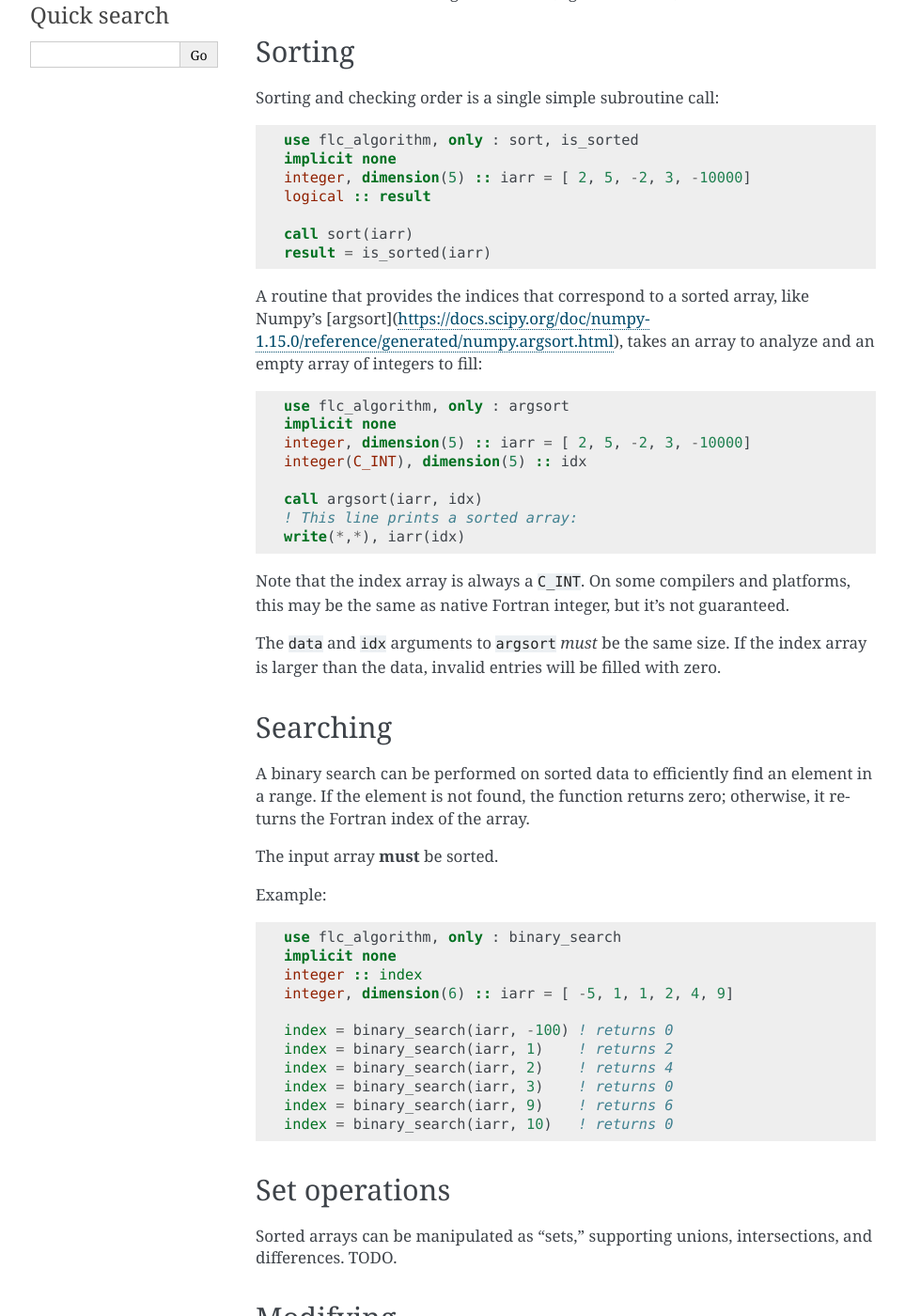
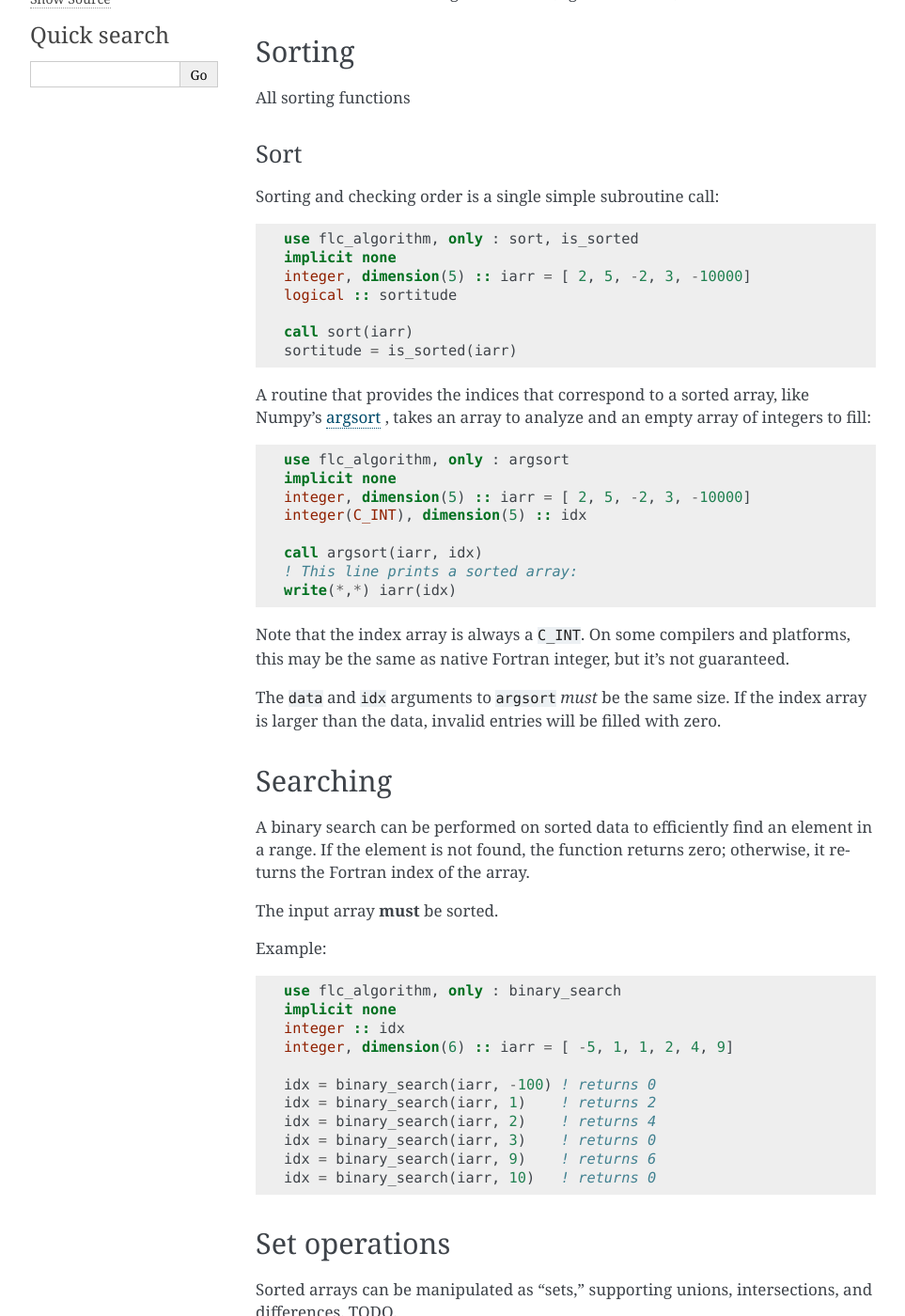
Before and after one commit to swig-fortran/flibcpp, a Sphinx documentation site: the page built from doc/modules/algorithm.rst, in a window 1280 px wide and 1400 px high, scrolled down 330 px. Shown: the whole window at 94% size, without its empty margins (148-1111 px from the left). Built offline with Sphinx 7.4.7, drawn with Linux system fonts in a browser that asks for light colours.

Commit message:
Fix documentation

```diff
--- a/doc/modules/algorithm.rst
+++ b/doc/modules/algorithm.rst
@@ -24,18 +24,23 @@ integers, with the value 0 indicating off-the-end (e.g. "not found").
 Sorting
 =======
 
+All sorting functions
+
+Sort
+----
+
 Sorting and checking order is a single simple subroutine call::
 
   use flc_algorithm, only : sort, is_sorted
   implicit none
   integer, dimension(5) :: iarr = [ 2, 5, -2, 3, -10000]
-  logical :: result
+  logical :: sortitude
 
   call sort(iarr)
-  result = is_sorted(iarr)
+  sortitude = is_sorted(iarr)
 
 A routine that provides the indices that correspond to a sorted array, like
-Numpy's [argsort](https://docs.scipy.org/doc/numpy-1.15.0/reference/generated/numpy.argsort.html),
+Numpy's argsort_ ,
 takes an array to analyze and an empty array of integers to fill::
 
   use flc_algorithm, only : argsort
@@ -45,7 +50,7 @@ takes an array to analyze and an empty array of integers to fill::
 
   call argsort(iarr, idx)
   ! This line prints a sorted array:
-  write(*,*), iarr(idx)
+  write(*,*) iarr(idx)
 
 Note that the index array is always a ``C_INT``. On some compilers and
 platforms, this may be the same as native Fortran integer, but it's not
@@ -68,15 +74,15 @@ Example::
 
   use flc_algorithm, only : binary_search
   implicit none
-  integer :: index
+  integer :: idx
   integer, dimension(6) :: iarr = [ -5, 1, 1, 2, 4, 9]
 
-  index = binary_search(iarr, -100) ! returns 0
-  index = binary_search(iarr, 1)    ! returns 2
-  index = binary_search(iarr, 2)    ! returns 4
-  index = binary_search(iarr, 3)    ! returns 0
-  index = binary_search(iarr, 9)    ! returns 6
-  index = binary_search(iarr, 10)   ! returns 0
+  idx = binary_search(iarr, -100) ! returns 0
+  idx = binary_search(iarr, 1)    ! returns 2
+  idx = binary_search(iarr, 2)    ! returns 4
+  idx = binary_search(iarr, 3)    ! returns 0
+  idx = binary_search(iarr, 9)    ! returns 6
+  idx = binary_search(iarr, 10)   ! returns 0
 
 
 Set operations
```
Also changed, not shown: other parts of doc/modules/algorithm.rst (+1 -0 lines).
